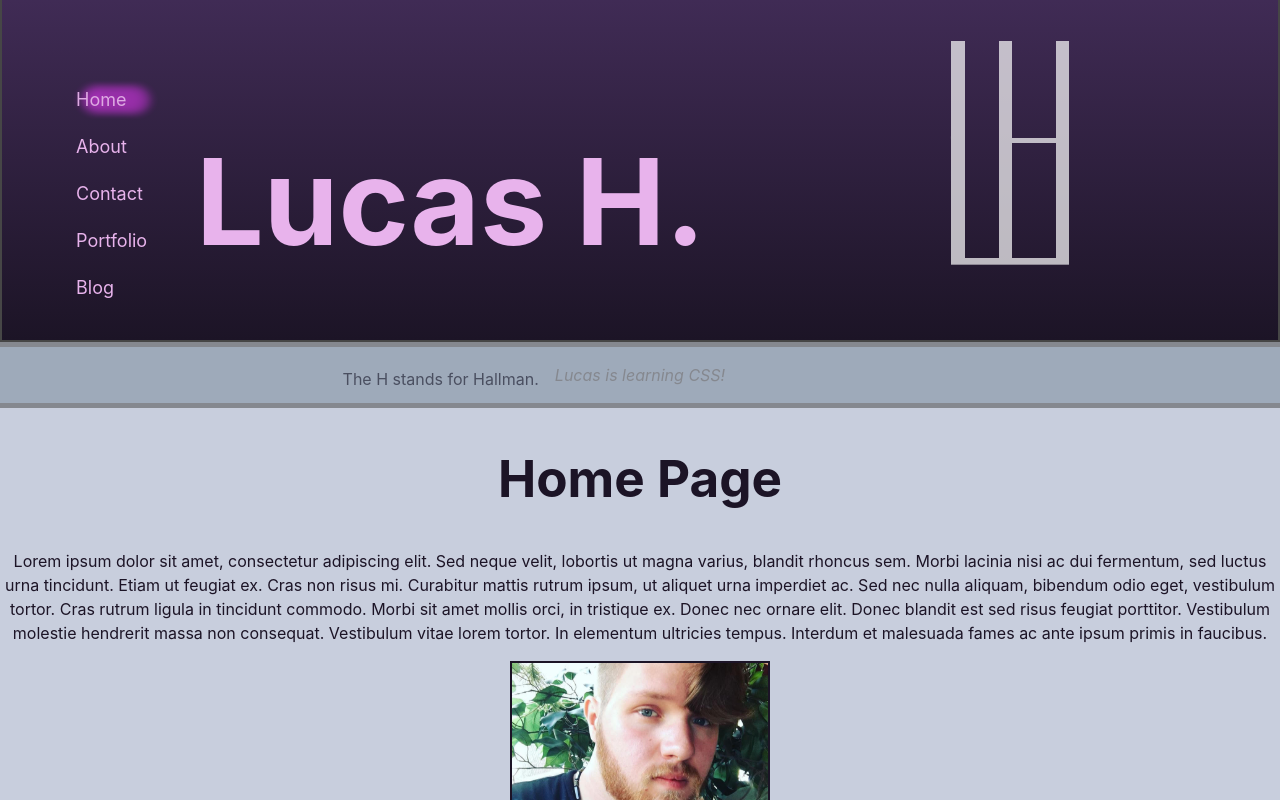
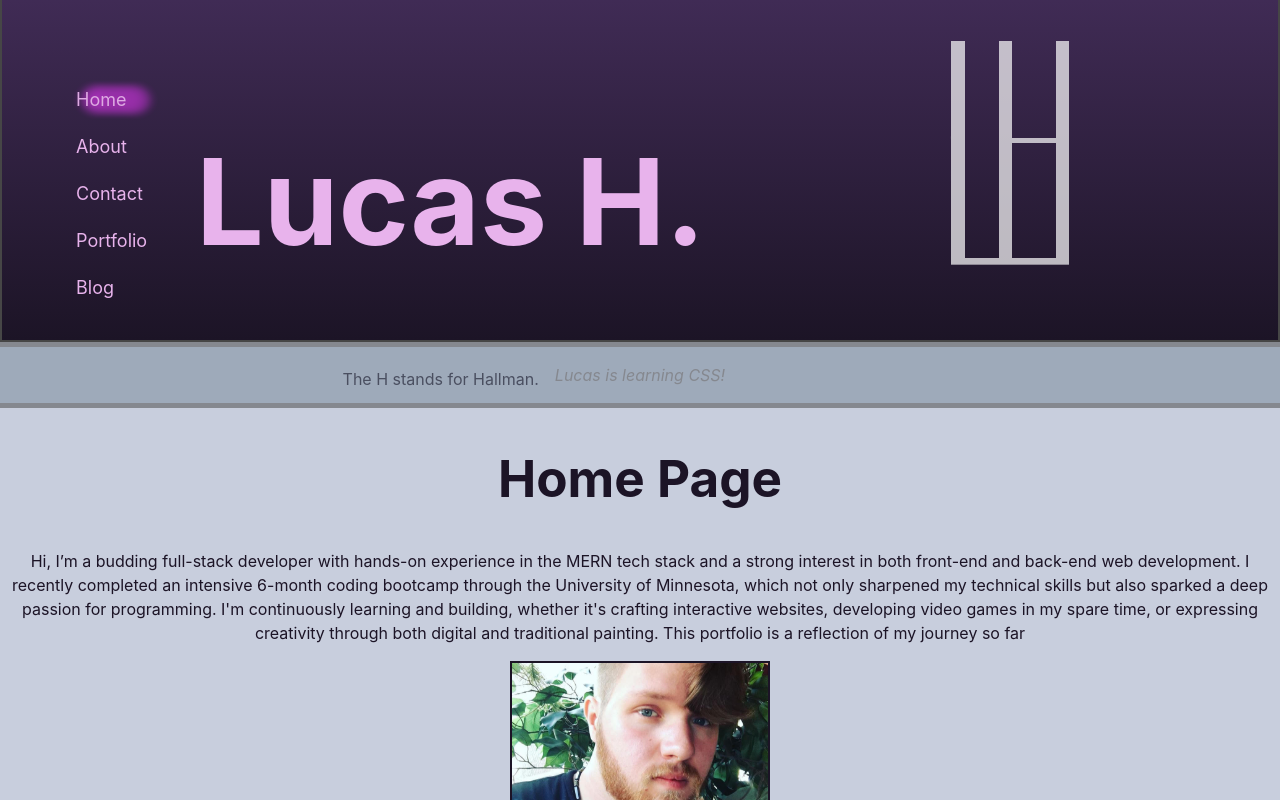
Before and after one commit to lucashallman/Portfolio-v2, a React (Vite) app: page / in a window 1280 px wide. Shown: the top 800 px of the page. Built offline with nearby package versions, Linux system fonts and the light colour scheme.

Commit message:
updated home page text blurb

```diff
--- a/src/pages/Home.jsx
+++ b/src/pages/Home.jsx
@@ -13,16 +13,7 @@ export default function Home() {
         {/* <p className="learning-bar">{ChangingTextExample()}</p> */}
         <h1>Home Page</h1>
         <p>
-          Lorem ipsum dolor sit amet, consectetur adipiscing elit. Sed neque
-          velit, lobortis ut magna varius, blandit rhoncus sem. Morbi lacinia nisi
-          ac dui fermentum, sed luctus urna tincidunt. Etiam ut feugiat ex. Cras
-          non risus mi. Curabitur mattis rutrum ipsum, ut aliquet urna imperdiet
-          ac. Sed nec nulla aliquam, bibendum odio eget, vestibulum tortor. Cras
-          rutrum ligula in tincidunt commodo. Morbi sit amet mollis orci, in
-          tristique ex. Donec nec ornare elit. Donec blandit est sed risus feugiat
-          porttitor. Vestibulum molestie hendrerit massa non consequat. Vestibulum
-          vitae lorem tortor. In elementum ultricies tempus. Interdum et malesuada
-          fames ac ante ipsum primis in faucibus.
+          Hi, I’m a budding full-stack developer with hands-on experience in the MERN tech stack and a strong interest in both front-end and back-end web development. I recently completed an intensive 6-month coding bootcamp through the University of Minnesota, which not only sharpened my technical skills but also sparked a deep passion for programming. I'm continuously learning and building, whether it's crafting interactive websites, developing video games in my spare time, or expressing creativity through both digital and traditional painting. This portfolio is a reflection of my journey so far
         </p>
         <img src={profile} alt='profile'></img>
       </section>
```
